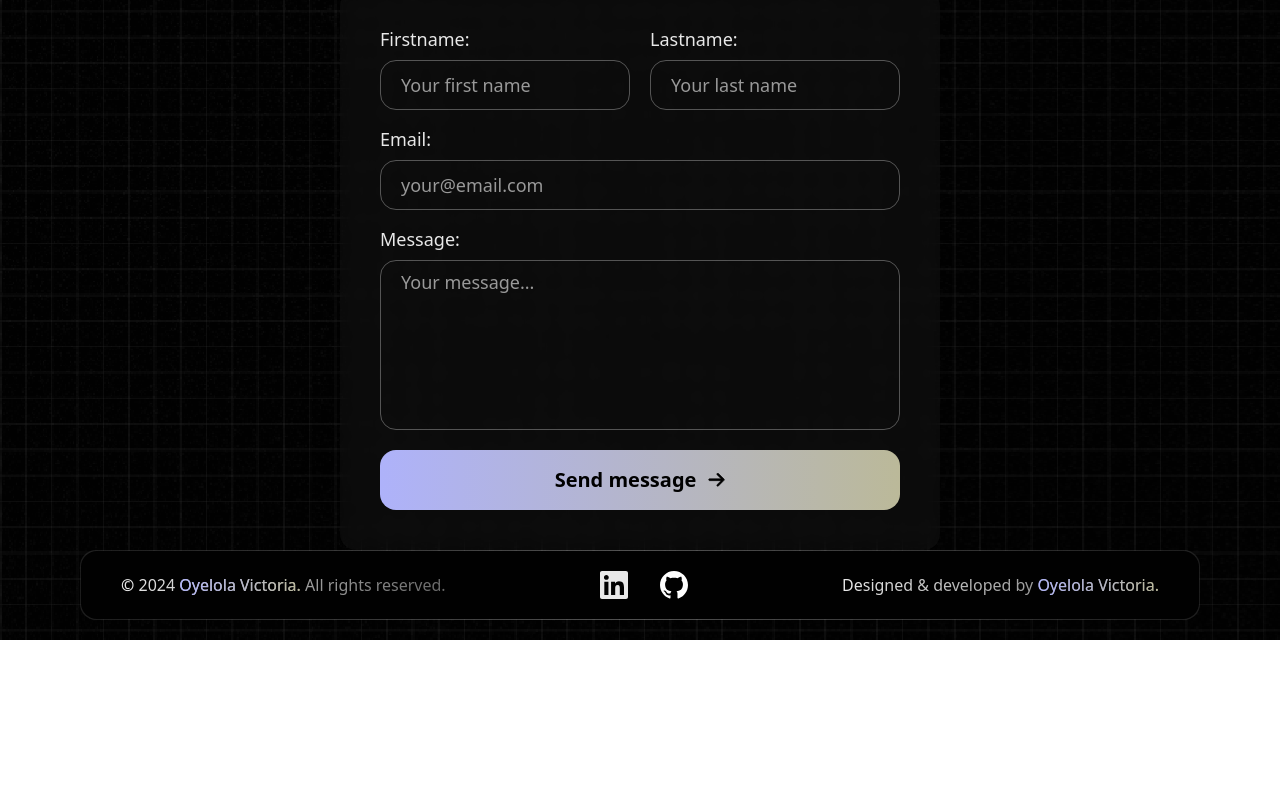
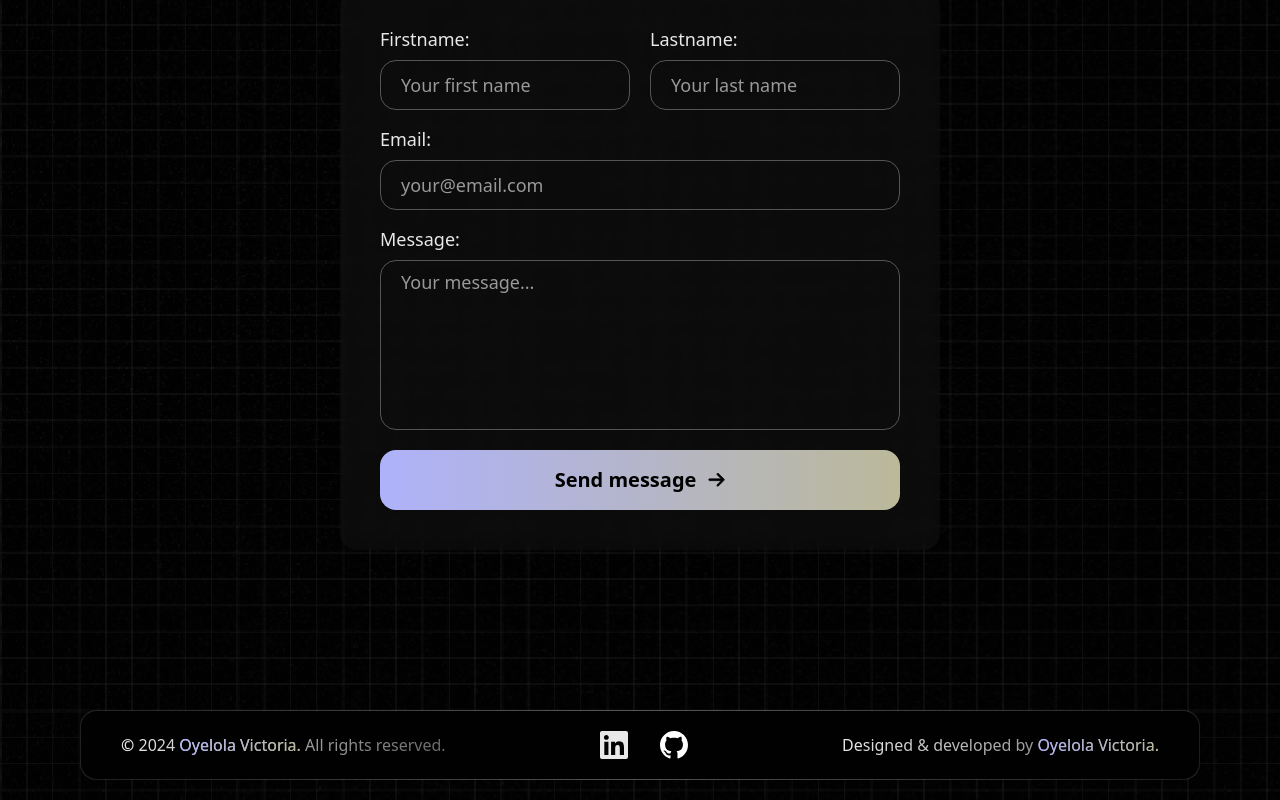
Before and after one commit to VriaA/portfolio, a React (Vite) app: page / in a window 1280 px wide. Shown: the part 6152-6952 px from the top of the page. Before the commit the page ends 6792 px from the top, so only its background shows below. Built offline with nearby package versions, Linux system fonts and the light colour scheme; a web font is replaced by a local one.

Commit message:
add top margin to footer

```diff
--- a/src/components/Footer.tsx
+++ b/src/components/Footer.tsx
@@ -3,7 +3,7 @@ import logos from "@/data/logos"
 export default function Footer(): JSX.Element {
     const year = new Date().getFullYear()
     return (
-        <footer className="relative z-[2] bg-metallic-gradient p-[1px] rounded-2xl overflow-hidden mb-5">
+        <footer className="relative z-[2] mt-40 bg-metallic-gradient p-[1px] rounded-2xl overflow-hidden mb-5">
             <div className="flex flex-col md:flex-row md:items-center justify-between gap-5 bg-black rounded-2xl p-5 md:py-5 md:px-10 ">
                 <p className="order-3 md:order-1 font-satoshi font-medium text-sm md:text-base text-transparent bg-clip-text bg-metallic-text"><span className="font-bold">©</span> {year} <a className="bg-cta-primary bg-clip-text hover:underline hover:border-b hover:border-off-white" href="https://linkedin.com/in/victoriaoyelola" target="_blank">Oyelola Victoria.</a> All rights reserved.</p>
                 <ul className="order-1 md:order-2 flex gap-4 md:gap-8">
```
